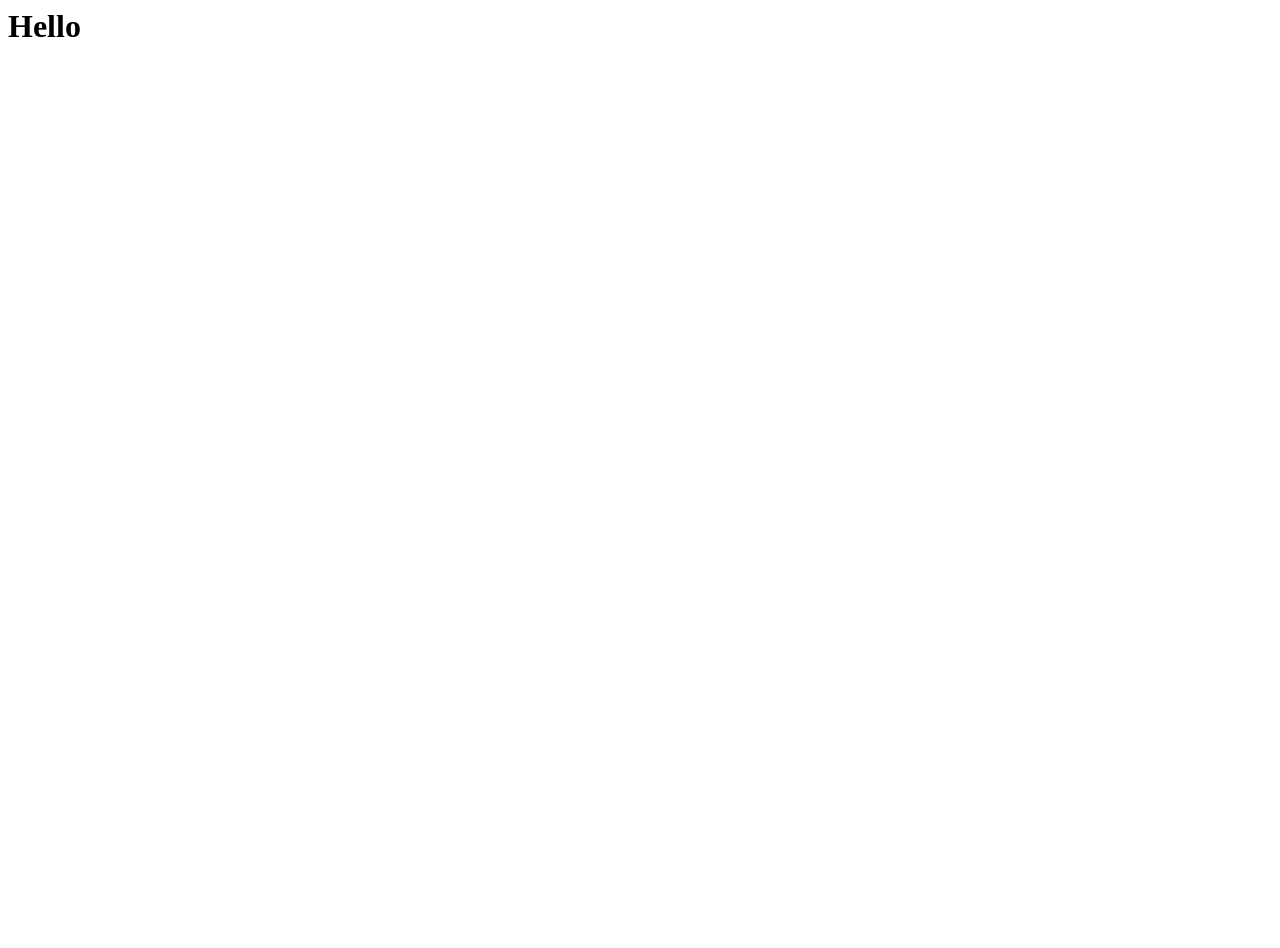
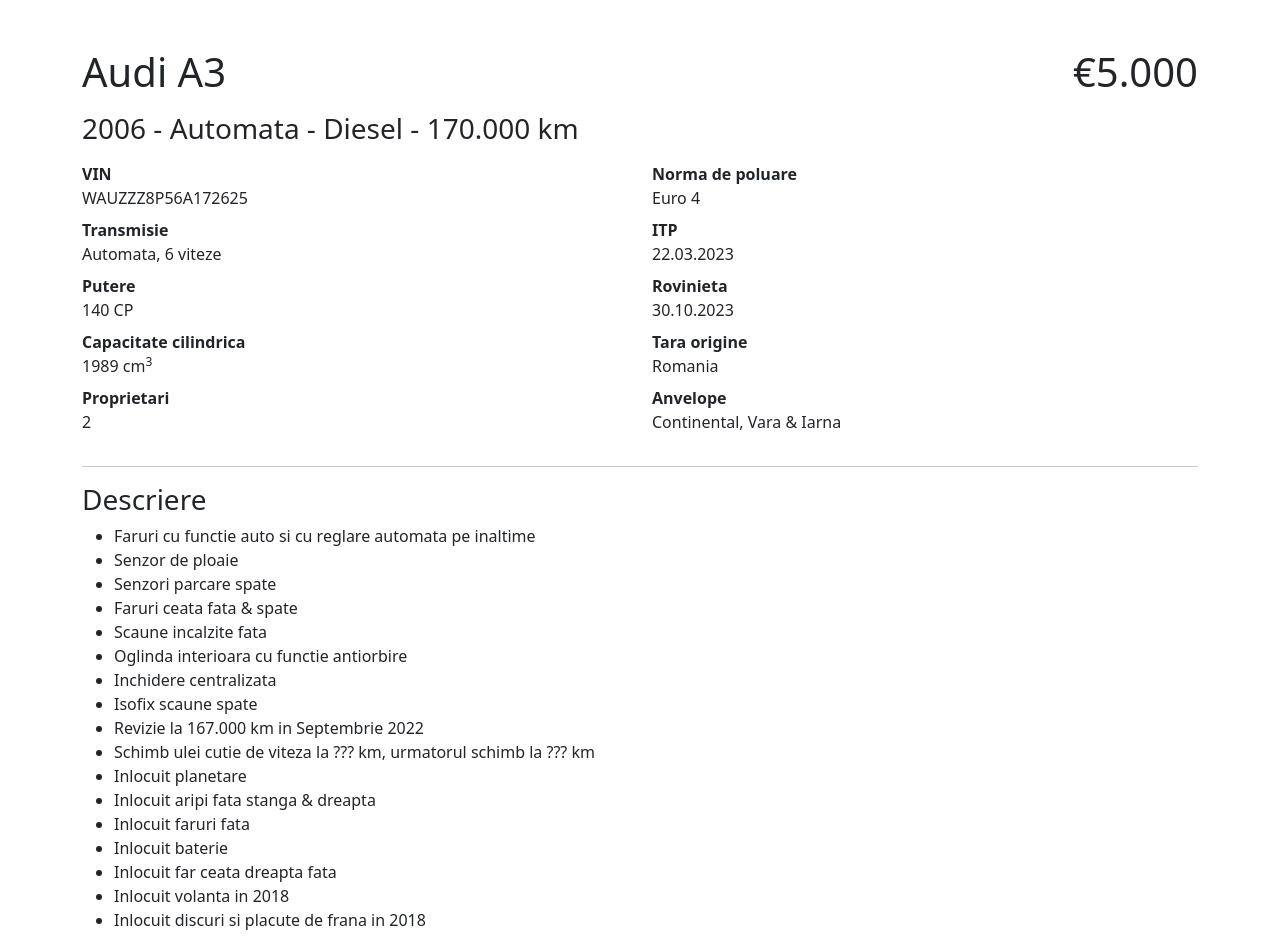
Before and after one commit to andreipetre/car, a plain HTML site: page index.html in a window 1280 px wide. Before the commit the page ends 800 px from the top, so only its background shows below. Drawn offline with nearby package versions, Linux system fonts and the light colour scheme.

Commit message:
Update index.html

```diff
--- a/index.html
+++ b/index.html
@@ -1 +1,91 @@
-<h1>Hello</h1>
+<!doctype html>
+<html lang="en">
+  <head>
+    <meta charset="utf-8">
+    <meta name="viewport" content="width=device-width, initial-scale=1">
+
+    <title>Car</title>
+    <meta name="description" content="">
+
+    <link href="https://cdn.jsdelivr.net/npm/bootstrap@5.2.2/dist/css/bootstrap.min.css" rel="stylesheet" integrity="sha384-Zenh87qX5JnK2Jl0vWa8Ck2rdkQ2Bzep5IDxbcnCeuOxjzrPF/et3URy9Bv1WTRi" crossorigin="anonymous">
+  </head>
+  <body>
+    <div class="container">
+        <div class="row mt-5">
+            <div class="col">
+                <h1>Audi A3</h1>
+            </div>
+            <div class="col text-end">
+                <h2 class="h1">&euro;5.000</h2>
+            </div>
+        </div>
+        <h3 class="mt-2 mb-3">2006 - Automata - Diesel - 170.000 km</h3>
+
+        <div class="row">
+            <div class="col">
+                <dl>
+                  <dt>VIN</dt>
+                  <dd>WAUZZZ8P56A172625</dd>
+
+                  <dt>Transmisie</dt>
+                  <dd>Automata, 6 viteze</dd>
+
+                  <dt>Putere</dt>
+                  <dd>140 CP</dd>
+
+                  <dt>Capacitate cilindrica</dt>
+                  <dd>1989 cm<sup>3</sup></dd>
+
+                  <dt>Proprietari</dt>
+                  <dd>2</dd>
+                </dl>
+            </div>
+            <div class="col">
+                <dl>
+                  <dt>Norma de poluare</dt>
+                  <dd>Euro 4</dd>
+
+                  <dt>ITP</dt>
+                  <dd>22.03.2023</dd>
+
+                  <dt>Rovinieta</dt>
+                  <dd>30.10.2023</dd>
+
+                  <dt>Tara origine</dt>
+                  <dd>Romania</dd>
+
+                  <dt>Anvelope</dt>
+                  <dd>Continental, Vara & Iarna</dd>
+                </dl>
+            </div>
+        </div>
+
+        <hr>
+
+        <div class="row">
+          <div class="col">
+            <h3>Descriere</h3>
+            <ul>
+              <li>Faruri cu functie auto si cu reglare automata pe inaltime</li>
+              <li>Senzor de ploaie</li>
+              <li>Senzori parcare spate</li>
+              <li>Faruri ceata fata & spate</li>
+              <li>Scaune incalzite fata</li>
+              <li>Oglinda interioara cu functie antiorbire</li>
+              <li>Inchidere centralizata</li>
+              <li>Isofix scaune spate</li>
+              <li>Revizie la 167.000 km in Septembrie 2022</li>
+              <li>Schimb ulei cutie de viteza la ??? km, urmatorul schimb la ??? km</li>
+              <li>Inlocuit planetare</li>
+              <li>Inlocuit aripi fata stanga & dreapta</li>
+              <li>Inlocuit faruri fata</li>
+              <li>Inlocuit baterie</li>
+              <li>Inlocuit far ceata dreapta fata</li>
+              <li>Inlocuit volanta in 2018</li>
+              <li>Inlocuit discuri si placute de frana in 2018</li>
+            </ul>
+          </div>
+        </div>
+    </div>
+  </body>
+</html>
```
